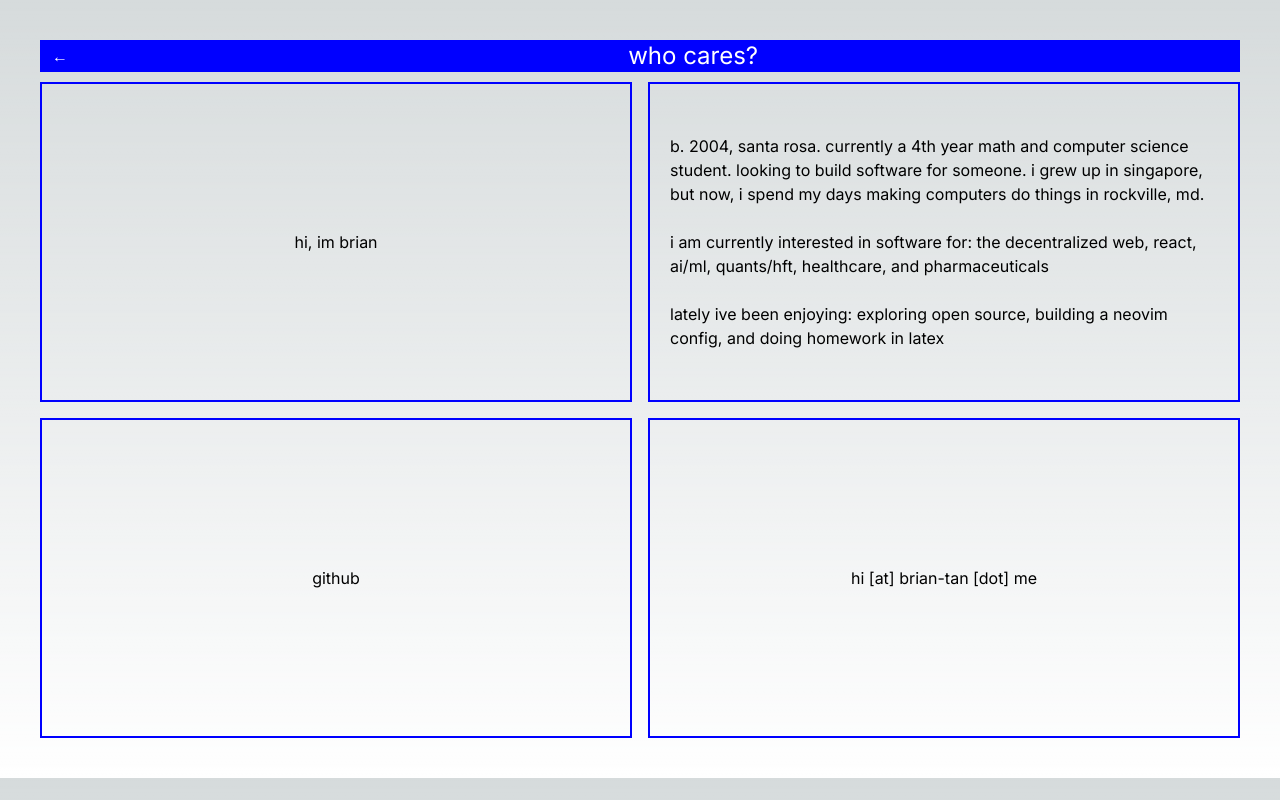
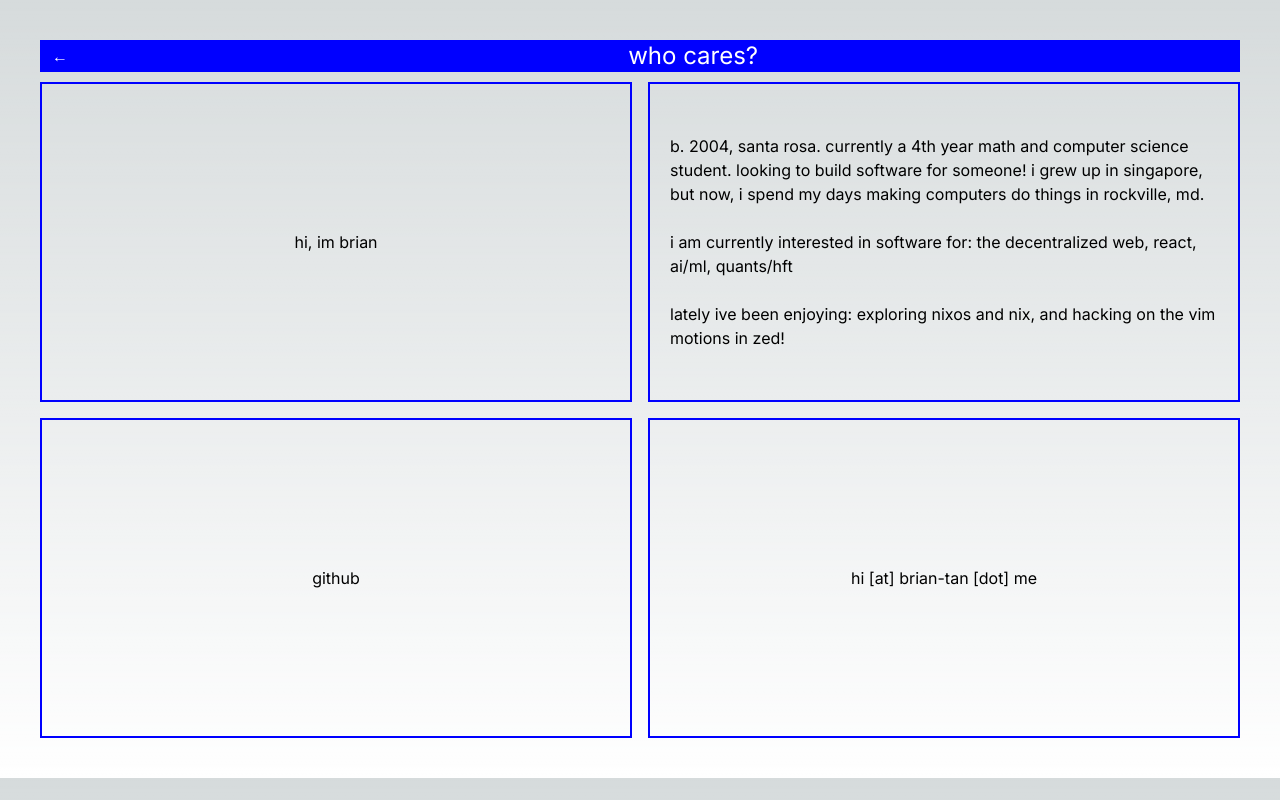
Before and after one commit to 5brian/catalogue, a Next.js app: page /me in a window 1280 px wide. Built offline with nearby package versions, Linux system fonts and the light colour scheme.

Commit message:
me: LATELY

```diff
--- a/src/app/me/page.tsx
+++ b/src/app/me/page.tsx
@@ -26,17 +26,21 @@ export default function Me() {
         <div className="module1">
           <p>
             b. 2004, santa rosa. currently a 4th year math and computer science
-            student. looking to build software for someone. i grew up in
+            student. looking to build software for someone! i grew up in
             singapore, but now, i spend my days making computers do things in
             rockville, md.
             <br />
             <br />
             i am currently interested in software for: the decentralized web,
-            react, ai/ml, quants/hft, healthcare, and pharmaceuticals
+            react, ai/ml, quants/hft
             <br />
             <br />
-            lately ive been enjoying: exploring open source, building a neovim
-            config, and doing homework in latex
+            lately ive been enjoying: exploring nixos and nix, and hacking on
+            the vim motions in{" "}
+            <Link href="https://github.com/zed-industries/zed" target="_blank">
+              zed
+            </Link>
+            !
             <br />
           </p>
         </div>
```
